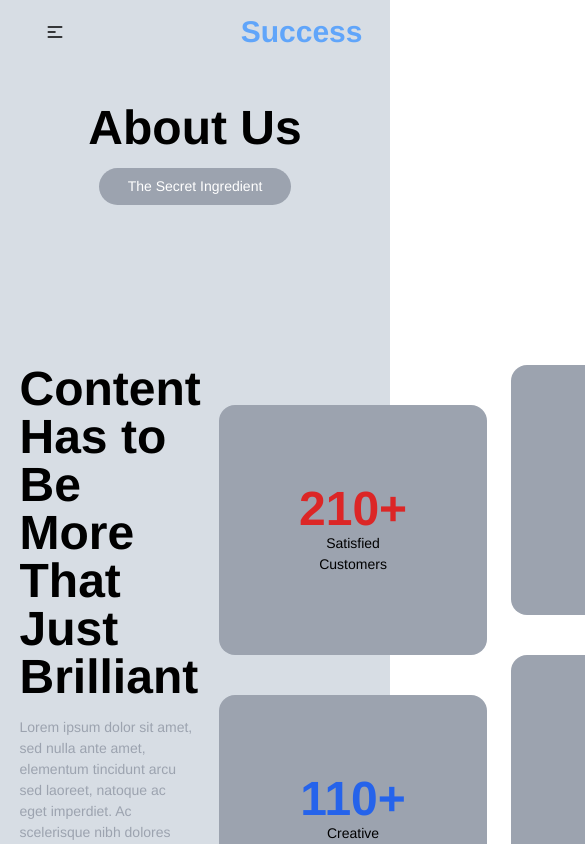
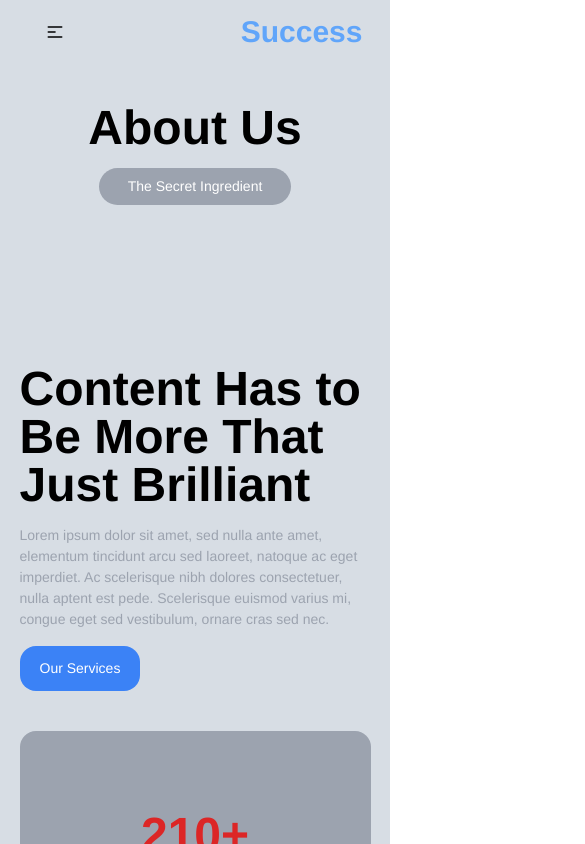
Before and after one commit to Tushar12152/Digital-Agency-UI, a React (Vite) app: page /about in a window 390 px wide. Shown: the top 844 px of the page, 585 px wide, since content can reach past the window. Built offline with nearby package versions, Linux system fonts and the light colour scheme.

Commit message:
about section responsive is added

```diff
--- a/src/Components/About.jsx
+++ b/src/Components/About.jsx
@@ -11,16 +11,16 @@ const About = () => {
              <h3 className="p-2 bg-gray-400 rounded-full w-48 text-center mx-auto mt-4 text-white">The Secret Ingredient</h3>
 
 
-             <div className="flex justify-between mt-40 gap-6">
-                   <div className="w-[50%]">
+             <div className="lg:flex justify-between mt-40 gap-6">
+                   <div className="lg:w-[50%]">
                         <h1 className="font-bold text-5xl ">Content Has to Be More That Just Brilliant</h1>
                         <p className="text-gray-400 py-4 ">Lorem ipsum dolor sit amet, sed nulla ante amet, elementum tincidunt arcu sed laoreet, natoque ac eget imperdiet. Ac scelerisque nibh dolores consectetuer, nulla aptent est pede. Scelerisque euismod varius mi, congue eget sed vestibulum, ornare cras sed nec.</p>
                         <button className="px-5 rounded-2xl text-white hover:bg-yellow-400 py-3 bg-blue-500 hover:text-black">Our Services</button>
                    </div>
 
-                   <div className="w-[50%]">
-                        <div className="flex gap-6">
-                              <div>
+                   <div className="lg:w-[50%]">
+                        <div className=" lg:flex gap-6">
+                              <div className="mb-10">
                                     <div className="bg-gray-400 rounded-2xl p-20 text-center mt-10">
                                         <h1 className="text-red-600 font-bold text-5xl">210+</h1>
                                         <p className="">Satisfied Customers</p>
```
